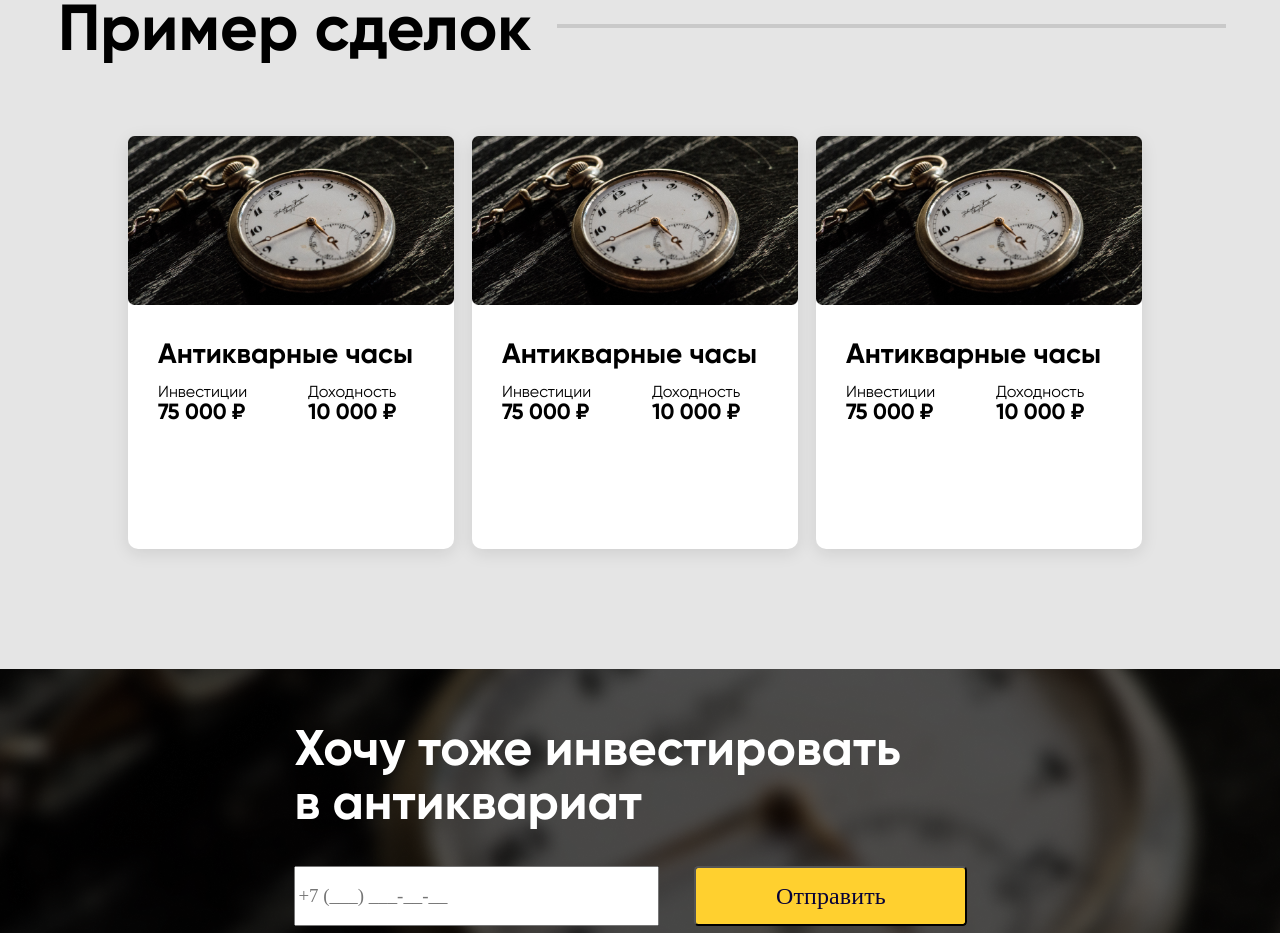
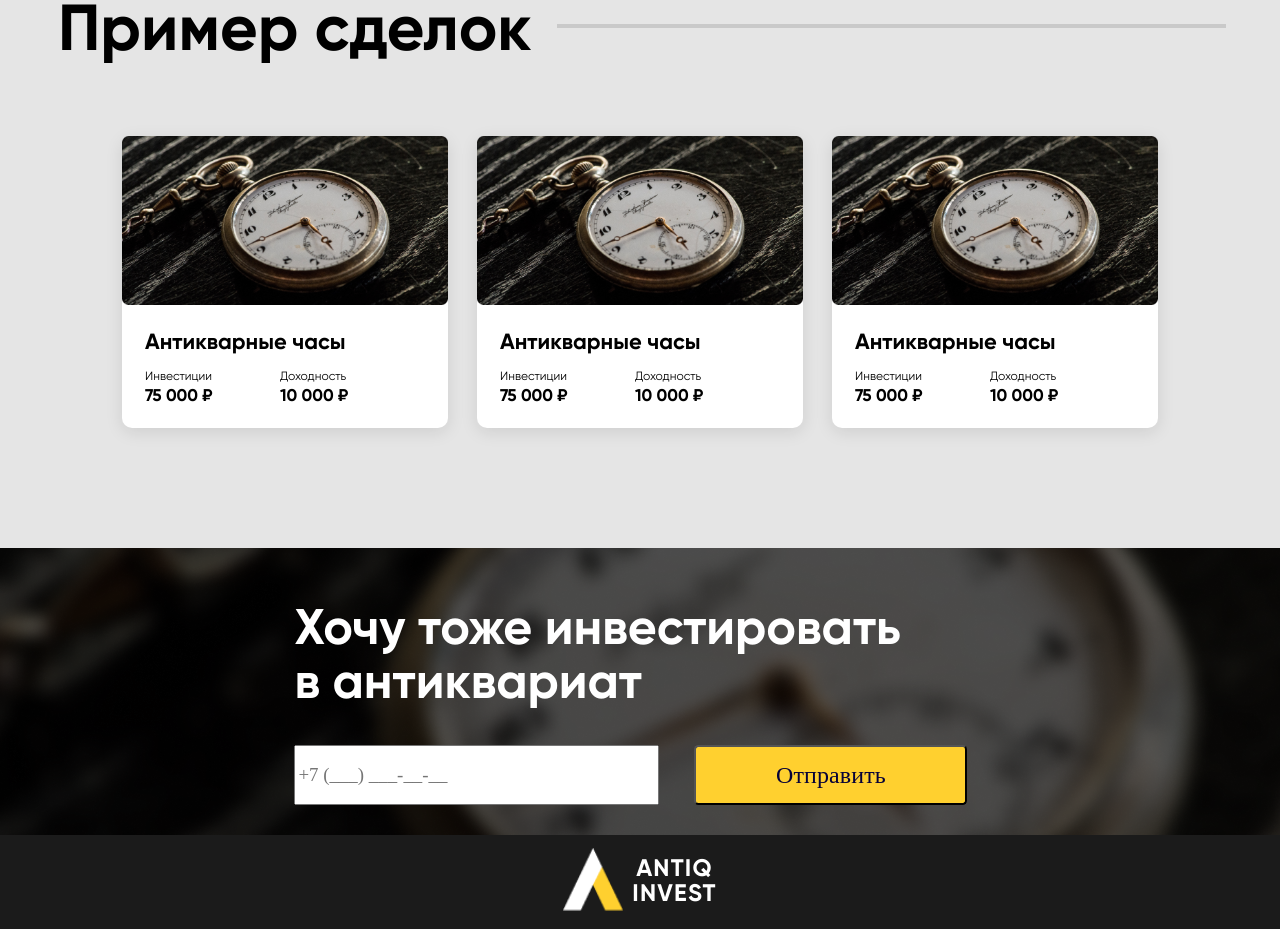
Before and after one commit to szemelkin/antiqinvest_front, a React (Create React App) app: page / in a window 1280 px wide. Shown: the part 2240-3173 px from the top of the page. Built offline with nearby package versions, Linux system fonts and the light colour scheme.

Commit message:
исправлена вёрстка слайдера

```diff
--- a/src/components/Investment/Investment.jsx
+++ b/src/components/Investment/Investment.jsx
@@ -12,9 +12,7 @@ function Investment() {
         <Card />
         <Card />
         <Card />
-
         </div>
-
     </div>
   );
 }
--- a/src/components/Transaction/Slider/Slider.css
+++ b/src/components/Transaction/Slider/Slider.css
@@ -1,123 +1,43 @@
-.Slider {
-  display: flex;
-  margin: 68px auto 0;
-  justify-content: space-between;
+.slider-margin {
+  margin-top: 68px;
 }
 
-@media screen and (max-width: 1500px) {
-  .Slider {
-    width: 95%;
+@media screen and (max-width: 768px) {
+  .slider-margin {
+    margin-top: 33px;
   }
 }
 
-@media screen and (max-width: 1300px) {
+
+.Slider {
+  display: grid;
+  gap: 29px;
+  grid-template-columns: 474px 474px 474px;
+  width: 1480px;
+}
+
+@media screen and (max-width: 1550px) {
   .Slider {
-    width: 80%;
+    width: 1036px;
+    grid-template-columns: 326px 326px 326px;
   }
 }
 
 @media screen and (max-width: 1100px) {
   .Slider {
-    flex-direction: column;
-    max-width: 326px;
-    margin: 30px auto;
+    width: 326px;
+    grid-template-columns: 326px;
   }
 }
 
-@media screen and (max-width: 425px) {
+@media screen and (max-width: 375px) {
   .Slider {
-    width: 100%;
+    width: 326px;
   }
 }
 
-.Slider__card {
-  max-width: 474px;
-  height: 413px;
-  background: #ffffff;
-  box-shadow: 0px 4px 17px rgba(0, 0, 0, 0.1);
-  border-radius: 10px;
-  margin-right: 10px;
-}
-
-@media screen and (max-width: 1300px) {
-  .Slider__card {
-    max-width: 326px;
+@media screen and (max-width: 320px) {
+  .Slider {
+    width: 300px;
   }
 }
-
-@media screen and (max-width: 1100px) {
-  .Slider__card {
-    margin-right: 0;
-    margin-bottom: 10px;
-  }
-}
-
-@media screen and (max-width: 425px) {
-  .Slider__card {
-    width: 100%;
-  }
-}
-
-.Slider__card > img {
-  width: 100%;
-}
-
-.Slider__card-main > h3 {
-  font-family: "Gilroy";
-  font-style: normal;
-  font-weight: bold;
-  font-size: 28px;
-  line-height: 108.8%;
-  color: #000000;
-  margin: 0px;
-}
-
-.Slider__card-main {
-  margin: 32px 0px 0px 30px;
-  padding-bottom: 20px;
-}
-
-@media screen and (max-width: 425px) {
-  .Slider__card-main {
-    padding-left: 23px;
-  }
-}
-
-.Slider__card-block {
-  display: flex;
-  margin-top: 15px;
-}
-
-.Slider__card-main-text {
-  margin-right: 60px;
-}
-
-@media screen and (max-width: 425px) {
-  .Slider__card-main-text {
-    margin-right: 45px;
-  }
-}
-
-.Slider__card-main-text > h3 {
-  margin: 0;
-  width: 90px;
-  height: 17px;
-  font-family: "Gilroy";
-  font-style: normal;
-  font-weight: normal;
-  font-size: 16px;
-  line-height: 108.8%;
-  color: #000000;
-}
-
-.Slider__card-main-text > h4 {
-  margin: 0;
-  width: 89px;
-  height: 24px;
-  font-family: "Gilroy";
-  font-style: normal;
-  font-weight: bold;
-  font-size: 22px;
-  line-height: 108.8%;
-  color: #000000;
-}
--- a/src/components/Transaction/Slider/Slider.jsx
+++ b/src/components/Transaction/Slider/Slider.jsx
@@ -1,59 +1,15 @@
 import "./Slider.css";
 import img from "../../../assets/images/slider-image1920.png";
+import SliderCard from './SliderCard'
+
 
 function Slider() {
   return (
-    <div className="Slider">
-      <div className="Slider__card">
-        <img src={img} />
-        <div className="Slider__card-main">
-          <h3>Антикварные часы</h3>
-          <div className="Slider__card-block">
-            <div className="Slider__card-main-text">
-              <h3>Инвестиции</h3>
-              <h4>75 000 ₽</h4>
-            </div>
-            <div className="Slider__card-main-text">
-              <h3>Доходность</h3>
-              <h4>10 000 ₽</h4>
-            </div>
-          </div>
-        </div>
-      </div>
+    <div className="Slider slider-margin">
+        <SliderCard />
+        <SliderCard />
+        <SliderCard />
 
-      <div className="Slider__card">
-        <img src={img} />
-        <div className="Slider__card-main">
-          <h3>Антикварные часы</h3>
-          <div className="Slider__card-block">
-            <div className="Slider__card-main-text">
-              <h3>Инвестиции</h3>
-              <h4>75 000 ₽</h4>
-            </div>
-            <div className="Slider__card-main-text">
-              <h3>Доходность</h3>
-              <h4>10 000 ₽</h4>
-            </div>
-          </div>
-        </div>
-      </div>
-
-      <div className="Slider__card">
-        <img src={img} />
-        <div className="Slider__card-main">
-          <h3>Антикварные часы</h3>
-          <div className="Slider__card-block">
-            <div className="Slider__card-main-text">
-              <h3>Инвестиции</h3>
-              <h4>75 000 ₽</h4>
-            </div>
-            <div className="Slider__card-main-text">
-              <h3>Доходность</h3>
-              <h4>10 000 ₽</h4>
-            </div>
-          </div>
-        </div>
-      </div>
     </div>
   );
 }
--- /dev/null
+++ b/src/components/Transaction/Slider/SliderCard.css
@@ -0,0 +1,110 @@
+
+.Slider__card {
+  width: 474px;
+  height: 413px;
+  background: #ffffff;
+  box-shadow: 0px 4px 17px rgba(0, 0, 0, 0.1);
+  border-radius: 10px;
+}
+
+@media screen and (max-width: 1550px) {
+  .Slider__card {
+    width: 326px;
+    height: 292px;
+  }
+}
+
+@media screen and (max-width: 375px) {
+  .Slider__card {
+    width: 326px;
+  }
+}
+
+@media screen and (max-width: 320px) {
+  .Slider__card {
+    width: 300px;
+  }
+}
+
+.Slider__card > img {
+  width: 100%;
+}
+
+.Slider__card-main > h3 {
+  font-family: "Gilroy";
+  font-style: normal;
+  font-weight: bold;
+  font-size: 28px;
+  line-height: 108.8%;
+  color: #000000;
+  margin: 0px;
+}
+
+@media screen and (max-width: 1550px) {
+  .Slider__card-main > h3 {
+    font-size: 22px;
+  }
+}
+
+.Slider__card-main {
+  margin: 32px 0px 0px 30px;
+  padding-bottom: 20px;
+}
+
+@media screen and (max-width: 1550px) {
+  .Slider__card-main {
+    margin: 24px 0px 0px 23px;
+  }
+}
+
+
+.Slider__card-block {
+  display: flex;
+  margin-top: 15px;
+}
+
+.Slider__card-main-text {
+  margin-right: 60px;
+}
+
+@media screen and (max-width: 1550px) {
+  .Slider__card-main-text {
+    margin-right: 45px;
+  }
+}
+
+.Slider__card-main-text > h3 {
+  margin: 0;
+  width: 90px;
+  height: 17px;
+  font-family: "Gilroy";
+  font-style: normal;
+  font-weight: normal;
+  font-size: 16px;
+  line-height: 108.8%;
+  color: #000000;
+}
+
+.Slider__card-main-text > h4 {
+  margin: 0;
+  width: 89px;
+  height: 24px;
+  font-family: "Gilroy";
+  font-style: normal;
+  font-weight: bold;
+  font-size: 22px;
+  line-height: 108.8%;
+  color: #000000;
+}
+
+@media screen and (max-width: 1550px) {
+  .Slider__card-main-text > h3 {
+    font-size: 12px;
+  }
+}
+
+@media screen and (max-width: 1550px) {
+  .Slider__card-main-text > h4 {
+    font-size: 17px;
+  }
+}
--- /dev/null
+++ b/src/components/Transaction/Slider/SliderCard.jsx
@@ -0,0 +1,27 @@
+import "./SliderCard.css";
+import img from "../../../assets/images/slider-image1920.png";
+
+function SliderCard() {
+  return (
+    <>
+      <div className="Slider__card">
+        <img src={img} />
+        <div className="Slider__card-main">
+          <h3>Антикварные часы</h3>
+          <div className="Slider__card-block">
+            <div className="Slider__card-main-text">
+              <h3>Инвестиции</h3>
+              <h4>75 000 ₽</h4>
+            </div>
+            <div className="Slider__card-main-text">
+              <h3>Доходность</h3>
+              <h4>10 000 ₽</h4>
+            </div>
+          </div>
+        </div>
+      </div>
+    </>
+  );
+}
+
+export default SliderCard;
```
